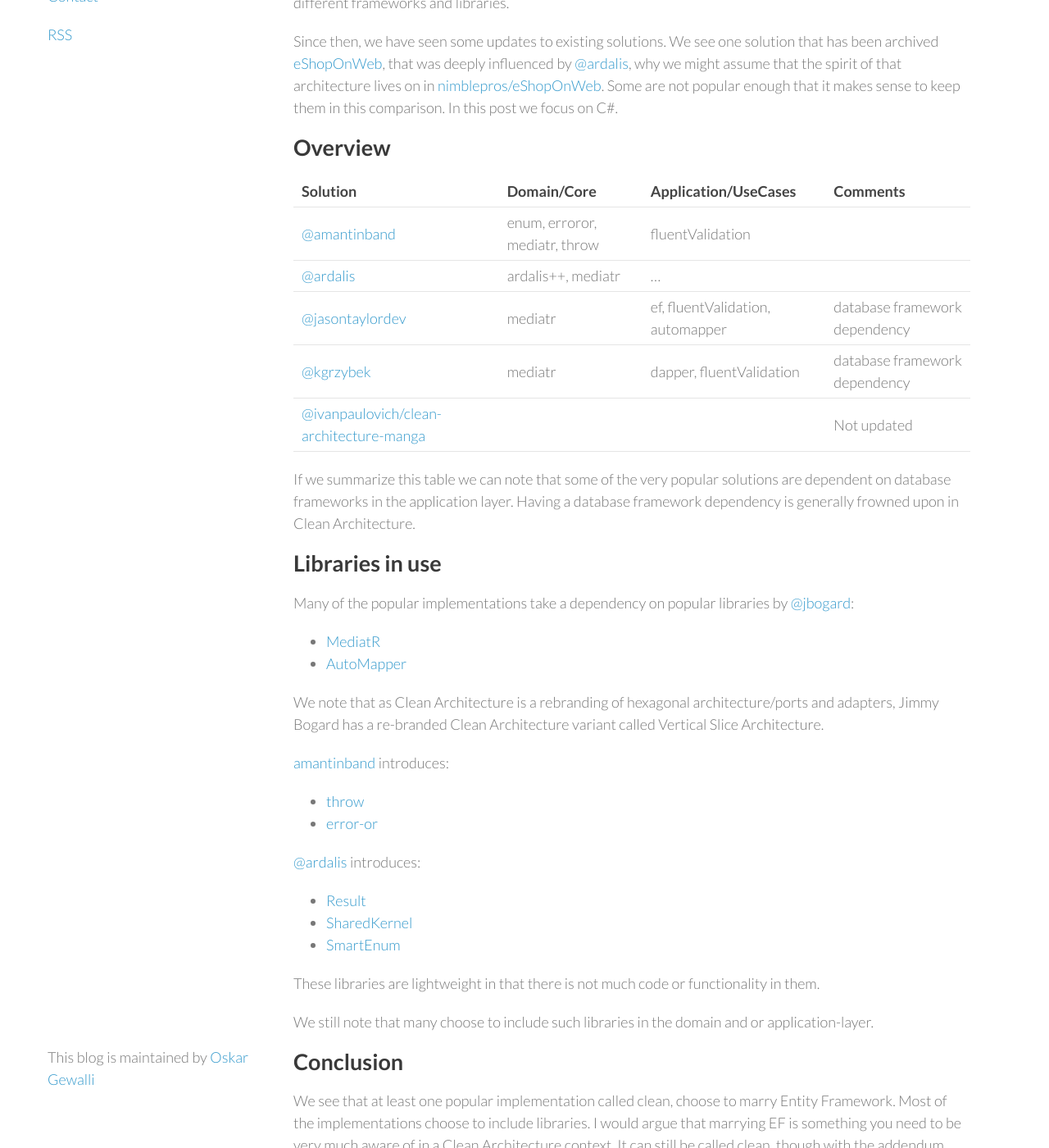
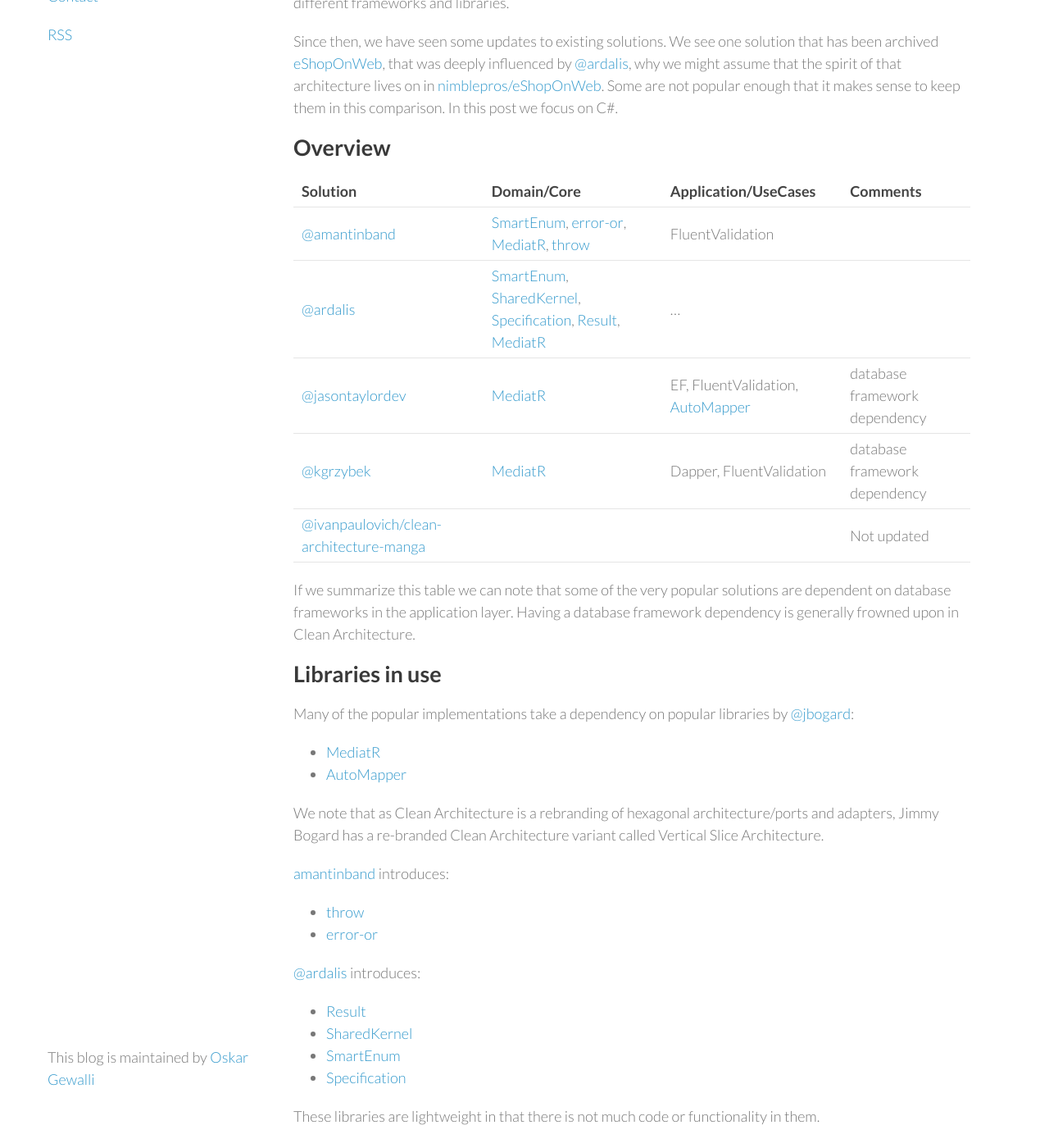
Before and after one commit to wallymathieu/assertfail, a Jekyll site: the page built from _posts/2024-11-18-Clean-Architecture-Comparison-continued.md, in a window 1280 px wide and 1400 px high, scrolled down 268 px. Shown: the whole window at 82% size. Built offline with Jekyll 4.4.1, drawn with Linux system fonts in a browser that asks for light colours; nearby versions of some CDN libraries.

Commit message:
Clean architecture comparison: Clean up table

```diff
--- a/_posts/2024-11-18-Clean-Architecture-Comparison-continued.md
+++ b/_posts/2024-11-18-Clean-Architecture-Comparison-continued.md
@@ -14,10 +14,10 @@
 
 | Solution       | Domain/Core                   | Application/UseCases             | Comments  |
 |----------------|-------------------------------|----------------------------------|-----------|
-| [@amantinband](https://github.com/amantinband/clean-architecture/tree/582281115489ac69d048e47c7363c7832e5b425a)    | enum, erroror, mediatr, throw | fluentValidation                 | |
-| [@ardalis](https://github.com/ardalis/CleanArchitecture/tree/08ddd4f33f87b5f9e388d32c49f4c1d70f3ad24a)        | ardalis++, mediatr            | ... |  |
-| [@jasontaylordev](https://github.com/jasontaylordev/CleanArchitecture/tree/1b0aafdd0d10fda58d48004968343827923fd599) | mediatr                       | ef, fluentValidation, automapper | database framework dependency |
-| [@kgrzybek](https://github.com/kgrzybek/sample-dotnet-core-cqrs-api/tree/2f00e194e72e9288dddd69af499fc97920cba86e)       | mediatr                       | dapper, fluentValidation         | database framework dependency |
+| [@amantinband](https://github.com/amantinband/clean-architecture/tree/582281115489ac69d048e47c7363c7832e5b425a)    | [SmartEnum](https://github.com/ardalis/SmartEnum), [error-or](https://github.com/amantinband/error-or), [MediatR](https://github.com/jbogard/MediatR), [throw](https://github.com/amantinband/throw) | FluentValidation                 | |
+| [@ardalis](https://github.com/ardalis/CleanArchitecture/tree/08ddd4f33f87b5f9e388d32c49f4c1d70f3ad24a)        | [SmartEnum](https://github.com/ardalis/SmartEnum), [SharedKernel](https://github.com/ardalis/Ardalis.SharedKernel), [Specification](https://github.com/ardalis/Specification), [Result](https://github.com/ardalis/Result), [MediatR](https://github.com/jbogard/MediatR)            | ... |  |
+| [@jasontaylordev](https://github.com/jasontaylordev/CleanArchitecture/tree/1b0aafdd0d10fda58d48004968343827923fd599) | [MediatR](https://github.com/jbogard/MediatR)                       | EF, FluentValidation, [AutoMapper](https://github.com/AutoMapper/AutoMapper) | database framework dependency |
+| [@kgrzybek](https://github.com/kgrzybek/sample-dotnet-core-cqrs-api/tree/2f00e194e72e9288dddd69af499fc97920cba86e)       | [MediatR](https://github.com/jbogard/MediatR)                       | Dapper, FluentValidation         | database framework dependency |
 | [@ivanpaulovich/clean-architecture-manga](https://github.com/ivanpaulovich/clean-architecture-manga/tree/23e3d00555e2f94f7399a21a27a193decace353b)  |  |  | Not updated |
 
 If we summarize this table we can note that some of the very popular solutions are dependent on database frameworks in the application layer. Having a database framework dependency is generally frowned upon in Clean Architecture.
@@ -41,6 +41,7 @@
 - [Result](https://github.com/ardalis/Result)
 - [SharedKernel](https://github.com/ardalis/Ardalis.SharedKernel)
 - [SmartEnum](https://github.com/ardalis/SmartEnum)
+- [Specification](https://github.com/ardalis/Specification)
 
 These libraries are lightweight in that there is not much code or functionality in them.
 
```
